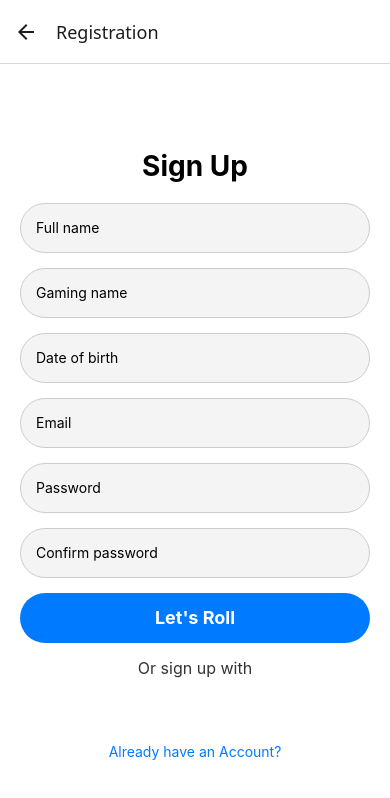
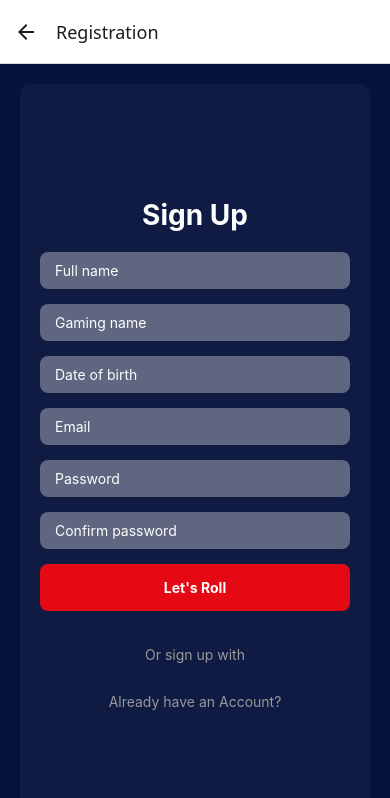
Before and after one commit to Shovon25657/KhelbaNaki_ReactAppV1, a React Native app: screen /Registration in a window 390 px wide. Shown: the top 798 px of the page. Built offline with nearby package versions, Linux system fonts and the light colour scheme.

Commit message:
Update registration screen

```diff
--- a/src/components/Registration.js
+++ b/src/components/Registration.js
@@ -1,21 +1,9 @@
 import React, { useState } from 'react';
-import { View, Text, TextInput, TouchableOpacity, StyleSheet, Alert, ActivityIndicator, DatePickerIOS } from 'react-native';
+import { View, Text, TouchableOpacity, StyleSheet, Alert, ActivityIndicator, ScrollView, KeyboardAvoidingView, Platform } from 'react-native';
 import axios from 'axios';
 import { useNavigation } from '@react-navigation/native';
-import Svg, { Path } from 'react-native-svg';
+import EmptyField from './common/Emptyfield'; // Import the EmptyField component
 
-// Custom icons for social media
-const GoogleIcon = () => (
-    <Svg width={40} height={40} viewBox="0 0 24 24" fill="none">
-        <Path fill="#fff" d="M15.545 6.558a9.4 9.4 0 0 1 .139 1.626c0 2.434-.87 4.492-2.384 5.885h.002C11.978 15.292 10.158 16 8 16A8 8 0 1 1 8 0a7.7 7.7 0 0 1 5.352 2.082l-2.284 2.284A4.35 4.35 0 0 0 8 3.166c-2.087 0-3.86 1.408-4.492 3.304a4.8 4.8 0 0 0 0 3.063h.003c.635 1.893 2.405 3.301 4.492 3.301 1.078 0 2.004-.276 2.722-.764h-.003a3.7 3.7 0 0 0 1.599-2.431H8v-3.08z"/>
-    </Svg>
-);
-
-const FacebookIcon = () => (
-    <Svg width={40} height={40} viewBox="0 0 24 24" fill="none">
-        <Path fill="#fff" d="M16 8.049c0-4.446-3.582-8.05-8-8.05C3.58 0-.002 3.603-.002 8.05c0 4.017 2.926 7.347 6.75 7.951v-5.625h-2.03V8.05H6.75V6.275c0-2.017 1.195-3.131 3.022-3.131.876 0 1.791.157 1.791.157v1.98h-1.009c-.993 0-1.303.621-1.303 1.258v1.51h2.218l-.354 2.326H9.25V16c3.824-.604 6.75-3.934 6.75-7.951"/>
-    </Svg>
-);
 
 const Registration = () => {
     const [name, setName] = useState('');
@@ -34,14 +22,12 @@ const Registration = () => {
                 return;
             }
 
-            // Email format validation (basic check)
             const emailRegex = /\S+@\S+\.\S+/;
             if (!emailRegex.test(email)) {
                 Alert.alert('Error', 'Please enter a valid email!');
                 return;
             }
 
-            // Password validation
             if (password.length < 6) {
                 Alert.alert('Error', 'Password should be at least 6 characters long!');
                 return;
@@ -81,43 +67,42 @@ const Registration = () => {
     };
 
     return (
-        <View style={styles.container}>
+        <KeyboardAvoidingView
+            behavior={Platform.OS === 'ios' ? 'padding' : 'height'}
+            style={styles.container}
+        >
+            <ScrollView contentContainerStyle={styles.formContainer}>
                 <Text style={styles.title}>Sign Up</Text>
-            <TextInput
-                style={styles.input}
+
+                <EmptyField
                     placeholder="Full name"
                     value={name}
                     onChangeText={setName}
                 />
-            <TextInput
-                style={styles.input}
+                <EmptyField
                     placeholder="Gaming name"
                     value={gamingName}
                     onChangeText={setGamingName}
                 />
-            <TextInput
-                style={styles.input}
+                <EmptyField
                     placeholder="Date of birth"
                     value={dob}
                     onChangeText={setDob}
                     keyboardType="numeric"
                 />
-            <TextInput
-                style={styles.input}
+                <EmptyField
                     placeholder="Email"
                     value={email}
                     onChangeText={setEmail}
                     keyboardType="email-address"
                 />
-            <TextInput
-                style={styles.input}
+                <EmptyField
                     placeholder="Password"
                     value={password}
                     onChangeText={setPassword}
                     secureTextEntry
                 />
-            <TextInput
-                style={styles.input}
+                <EmptyField
                     placeholder="Confirm password"
                     value={confirmPassword}
                     onChangeText={setConfirmPassword}
@@ -140,75 +125,88 @@ const Registration = () => {
 
                 <View style={styles.socialContainer}>
                     <TouchableOpacity>
-                    <GoogleIcon />
+                        {/* Add Social Icons here */}
                     </TouchableOpacity>
                     <TouchableOpacity>
-                    <FacebookIcon />
+                        {/* Add Social Icons here */}
                     </TouchableOpacity>
                 </View>
 
                 <TouchableOpacity onPress={() => navigation.navigate('Login')}>
                     <Text style={styles.signInText}>Already have an Account?</Text>
                 </TouchableOpacity>
-        </View>
+            </ScrollView>
+        </KeyboardAvoidingView>
     );
 };
 
 const styles = StyleSheet.create({
     container: {
       flex: 1,
+      backgroundColor: 'rgba(5, 18, 59, 1)',
       justifyContent: 'center',
-        alignItems: 'center',
         padding: 20,
-        backgroundColor: '#fff',
+    },
+    formContainer: {
+        flexGrow: 1,
+      width: '100%',
+      backgroundColor: 'rgba(184, 184, 184, 0.06)',
+      padding: 20,
+      justifyContent: 'center',
+      borderRadius: 10,
     },
     title: {
+      color: '#fff',
       fontSize: 28,
       fontWeight: 'bold',
+      textAlign: 'center',
       marginBottom: 20,
     },
-    input: {
-        width: '100%',
-        height: 50,
-        borderWidth: 1,
-        borderColor: '#ccc',
-        borderRadius: 25,
-        paddingHorizontal: 15,
+    socialText: {
+      color: '#999',
+      textAlign: 'center',
+      marginTop: 20,
+    },
+
+    button: {
+      backgroundColor: '#e50914',
+      padding: 15,
+      borderRadius: 8,
+      alignItems: 'center',
       marginBottom: 15,
-        backgroundColor: '#f4f4f4',
-    },
-    button: {
-        width: '100%',
-        height: 50,
-        backgroundColor: '#007BFF',
-        justifyContent: 'center',
-        alignItems: 'center',
-        borderRadius: 25,
-    },
-    buttonDisabled: {
-        backgroundColor: '#cccccc',
     },
     buttonText: {
       color: '#fff',
-        fontSize: 18,
       fontWeight: 'bold',
     },
-    socialText: {
-        marginTop: 15,
-        fontSize: 16,
-        color: '#333',
+    socialButton: {
+      backgroundColor: 'transparent',
+      padding: 12,
+      borderRadius: 8,
+      alignItems: 'center',
+    },
+    socialButtonText: {
+      color: '#00bcd4',
+      fontWeight: 'bold',
     },
     socialContainer: {
       flexDirection: 'row',
-        justifyContent: 'center',
+      justifyContent: 'space-evenly', // or 'space-evenly' or 'center' based on your preference
+      overflow: 'hidden',
       marginTop: 10,
     },
+    icon: {
+      width: 40,
+      height: 40,
+      marginHorizontal: 3, // Adjust this value to change the distance between icons
+    },
+
     signInText: {
-        color: '#007BFF',
-        marginTop: 15,
+      color: '#999',
+      textAlign: 'center',
+      marginTop: 20,
     },
   });
 
 
-
 export default Registration;
--- /dev/null
+++ b/src/components/common/Emptyfield.js
@@ -0,0 +1,28 @@
+import React from 'react';
+import { TextInput, StyleSheet } from 'react-native';
+
+const EmptyField = ({ placeholder, value, onChangeText, secureTextEntry = false, keyboardType = 'default' }) => {
+    return (
+        <TextInput
+            style={styles.input}
+            placeholder={placeholder}
+            value={value}
+            onChangeText={onChangeText}
+            secureTextEntry={secureTextEntry}
+            keyboardType={keyboardType}
+        />
+    );
+};
+
+const styles = StyleSheet.create({
+    input: {
+        backgroundColor: 'rgba(255, 255, 255, 0.33)',
+        color: '#fff',
+        borderRadius: 8,
+        paddingHorizontal: 15,
+        paddingVertical: 10,
+        marginBottom: 15,
+      }
+});
+
+export default EmptyField;
```
Lines whose indentation alone changed are shown as unchanged.
